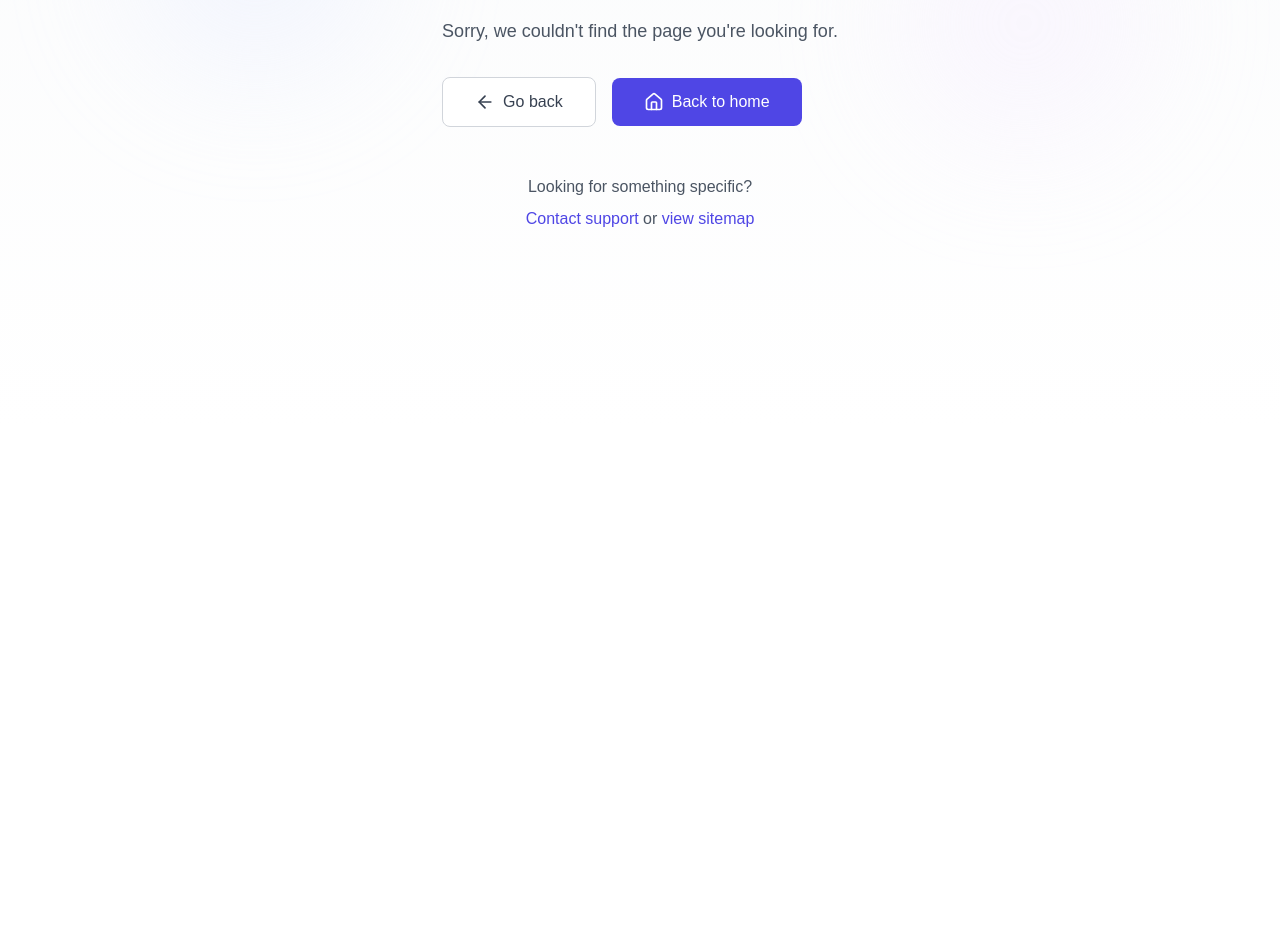
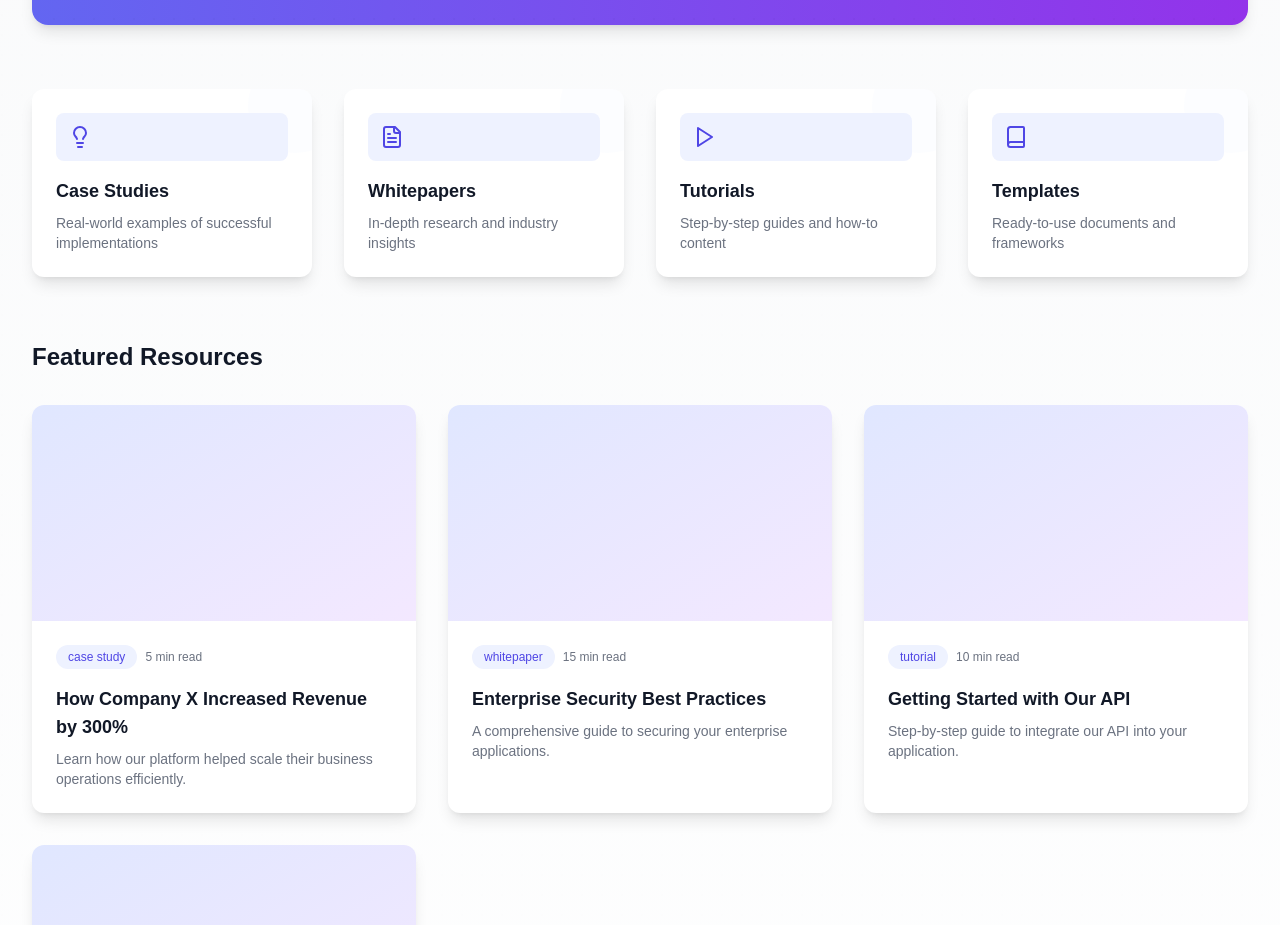
Before and after one commit to RomaLetodiani/Next-Boilerplate, a Next.js app: page /resources in a window 1280 px wide. Before the commit this address had no page. Shown: the part 372-1297 px from the top of the page. Before the commit the page ends 800 px from the top, so only its background shows below. Built offline with nearby package versions, Linux system fonts and the light colour scheme.

Commit message:
Add Resources Page with Categories and Featured Resources

```diff
--- /dev/null
+++ b/src/app/(home)/resources/page.tsx
@@ -0,0 +1,198 @@
+import { Book, FileText, Lightbulb, Play, Search } from "lucide-react";
+import Link from "next/link";
+
+interface Resource {
+  title: string;
+  description: string;
+  category: "case-study" | "whitepaper" | "tutorial" | "template";
+  image: string;
+  readTime: string;
+  date: string;
+  href: string;
+}
+
+const resources: Resource[] = [
+  {
+    title: "How Company X Increased Revenue by 300%",
+    description: "Learn how our platform helped scale their business operations efficiently.",
+    category: "case-study",
+    image: "/images/resources/case-study-1.jpg",
+    readTime: "5 min read",
+    date: "Mar 15, 2024",
+    href: "/resources/case-studies/company-x",
+  },
+  {
+    title: "Enterprise Security Best Practices",
+    description: "A comprehensive guide to securing your enterprise applications.",
+    category: "whitepaper",
+    image: "/images/resources/whitepaper-1.jpg",
+    readTime: "15 min read",
+    date: "Mar 10, 2024",
+    href: "/resources/whitepapers/security",
+  },
+  {
+    title: "Getting Started with Our API",
+    description: "Step-by-step guide to integrate our API into your application.",
+    category: "tutorial",
+    image: "/images/resources/tutorial-1.jpg",
+    readTime: "10 min read",
+    date: "Mar 5, 2024",
+    href: "/resources/tutorials/api-integration",
+  },
+  {
+    title: "Project Planning Template",
+    description: "Ready-to-use template for planning your next big project.",
+    category: "template",
+    image: "/images/resources/template-1.jpg",
+    readTime: "2 min read",
+    date: "Mar 1, 2024",
+    href: "/resources/templates/project-planning",
+  },
+];
+
+const categories = [
+  {
+    name: "Case Studies",
+    description: "Real-world examples of successful implementations",
+    icon: Lightbulb,
+    href: "/resources/case-studies",
+  },
+  {
+    name: "Whitepapers",
+    description: "In-depth research and industry insights",
+    icon: FileText,
+    href: "/resources/whitepapers",
+  },
+  {
+    name: "Tutorials",
+    description: "Step-by-step guides and how-to content",
+    icon: Play,
+    href: "/resources/tutorials",
+  },
+  {
+    name: "Templates",
+    description: "Ready-to-use documents and frameworks",
+    icon: Book,
+    href: "/resources/templates",
+  },
+];
+
+const ResourcesPage = () => {
+  return (
+    <div className="relative min-h-screen bg-gradient-to-b from-gray-50 to-white dark:from-gray-900 dark:to-gray-800">
+      <div className="absolute inset-0 bg-grid-modern opacity-[0.02] dark:opacity-[0.05]" />
+      <div className="relative">
+        <div className="mx-auto max-w-7xl px-4 py-16 sm:px-6 lg:px-8">
+          {/* Header */}
+          <div className="relative mb-16 overflow-hidden rounded-2xl bg-gradient-to-r from-indigo-500 to-purple-600 p-8 text-white shadow-lg lg:p-12">
+            <div className="relative z-10">
+              <h1 className="text-center text-3xl font-bold lg:text-4xl">Resources Hub</h1>
+              <p className="mx-auto mt-4 max-w-2xl text-center text-lg text-indigo-100">
+                Explore our collection of guides, templates, and best practices to help you succeed.
+              </p>
+
+              {/* Search Bar */}
+              <div className="mx-auto mt-8 max-w-2xl">
+                <div className="relative">
+                  <Search className="absolute left-4 top-1/2 h-5 w-5 -translate-y-1/2 text-gray-400" />
+                  <input
+                    type="text"
+                    placeholder="Search resources..."
+                    className="w-full rounded-xl border-0 bg-white/10 px-12 py-4 text-white placeholder-white/60 backdrop-blur-sm transition-colors focus:bg-white/20 focus:outline-none focus:ring-2 focus:ring-white/20"
+                  />
+                </div>
+              </div>
+            </div>
+            <div className="absolute inset-0 bg-grid-modern opacity-10" />
+          </div>
+
+          {/* Categories */}
+          <div className="mb-16 grid gap-8 sm:grid-cols-2 lg:grid-cols-4">
+            {categories.map((category) => (
+              <Link
+                key={category.name}
+                href={category.href}
+                className="group relative overflow-hidden rounded-xl bg-white p-6 shadow-lg transition-all hover:-translate-y-1 hover:shadow-xl dark:bg-gray-800"
+              >
+                <div className="absolute right-0 top-0 h-24 w-24 translate-x-8 -translate-y-8 transform rounded-full bg-indigo-50 opacity-20 transition-transform group-hover:translate-x-6 group-hover:-translate-y-6 dark:bg-indigo-900" />
+                <div className="relative">
+                  <div className="rounded-lg bg-indigo-50 p-3 text-indigo-600 dark:bg-indigo-900/50 dark:text-indigo-400">
+                    <category.icon className="h-6 w-6" />
+                  </div>
+                  <h3 className="mt-4 text-lg font-semibold text-gray-900 dark:text-white">
+                    {category.name}
+                  </h3>
+                  <p className="mt-2 text-sm text-gray-500 dark:text-gray-400">
+                    {category.description}
+                  </p>
+                </div>
+              </Link>
+            ))}
+          </div>
+
+          {/* Featured Resources */}
+          <div>
+            <h2 className="mb-8 text-2xl font-semibold text-gray-900 dark:text-white">
+              Featured Resources
+            </h2>
+            <div className="grid gap-8 sm:grid-cols-2 lg:grid-cols-3">
+              {resources.map((resource) => (
+                <Link
+                  key={resource.title}
+                  href={resource.href}
+                  className="group overflow-hidden rounded-xl bg-white shadow-lg transition-all hover:-translate-y-1 hover:shadow-xl dark:bg-gray-800"
+                >
+                  <div className="aspect-video w-full overflow-hidden bg-gray-100 dark:bg-gray-700">
+                    {/* Replace with next/image when you have actual images */}
+                    <div className="h-full w-full bg-gradient-to-br from-indigo-100 to-purple-100 dark:from-indigo-900/50 dark:to-purple-900/50" />
+                  </div>
+                  <div className="p-6">
+                    <div className="flex items-center space-x-2">
+                      <span className="rounded-full bg-indigo-50 px-3 py-1 text-xs font-medium text-indigo-600 dark:bg-indigo-900/50 dark:text-indigo-400">
+                        {resource.category.split("-").join(" ")}
+                      </span>
+                      <span className="text-xs text-gray-500 dark:text-gray-400">
+                        {resource.readTime}
+                      </span>
+                    </div>
+                    <h3 className="mt-4 text-lg font-semibold text-gray-900 dark:text-white group-hover:text-indigo-600 dark:group-hover:text-indigo-400">
+                      {resource.title}
+                    </h3>
+                    <p className="mt-2 text-sm text-gray-500 dark:text-gray-400">
+                      {resource.description}
+                    </p>
+                  </div>
+                </Link>
+              ))}
+            </div>
+          </div>
+
+          {/* Newsletter */}
+          <div className="relative mt-16 overflow-hidden rounded-xl bg-gradient-to-r from-indigo-500 to-purple-600 p-8 text-white shadow-lg">
+            <div className="relative z-10 text-center">
+              <h2 className="text-2xl font-semibold">Stay Updated</h2>
+              <p className="mt-2 text-indigo-100">
+                Get the latest resources and updates delivered to your inbox.
+              </p>
+              <div className="mx-auto mt-6 max-w-md">
+                <div className="flex flex-col space-y-4 sm:flex-row sm:space-x-4 sm:space-y-0">
+                  <input
+                    type="email"
+                    placeholder="Enter your email"
+                    className="w-full rounded-lg border-0 bg-white/10 px-4 py-2.5 text-white placeholder-white/60 backdrop-blur-sm transition-colors focus:bg-white/20 focus:outline-none focus:ring-2 focus:ring-white/20"
+                  />
+                  <button className="flex items-center justify-center rounded-lg bg-white px-6 py-2.5 font-medium text-indigo-600 shadow-md transition-all hover:bg-gray-50 hover:shadow-lg">
+                    Subscribe
+                  </button>
+                </div>
+              </div>
+            </div>
+            <div className="absolute inset-0 bg-grid-modern opacity-10" />
+          </div>
+        </div>
+      </div>
+    </div>
+  );
+};
+
+export default ResourcesPage;
```
